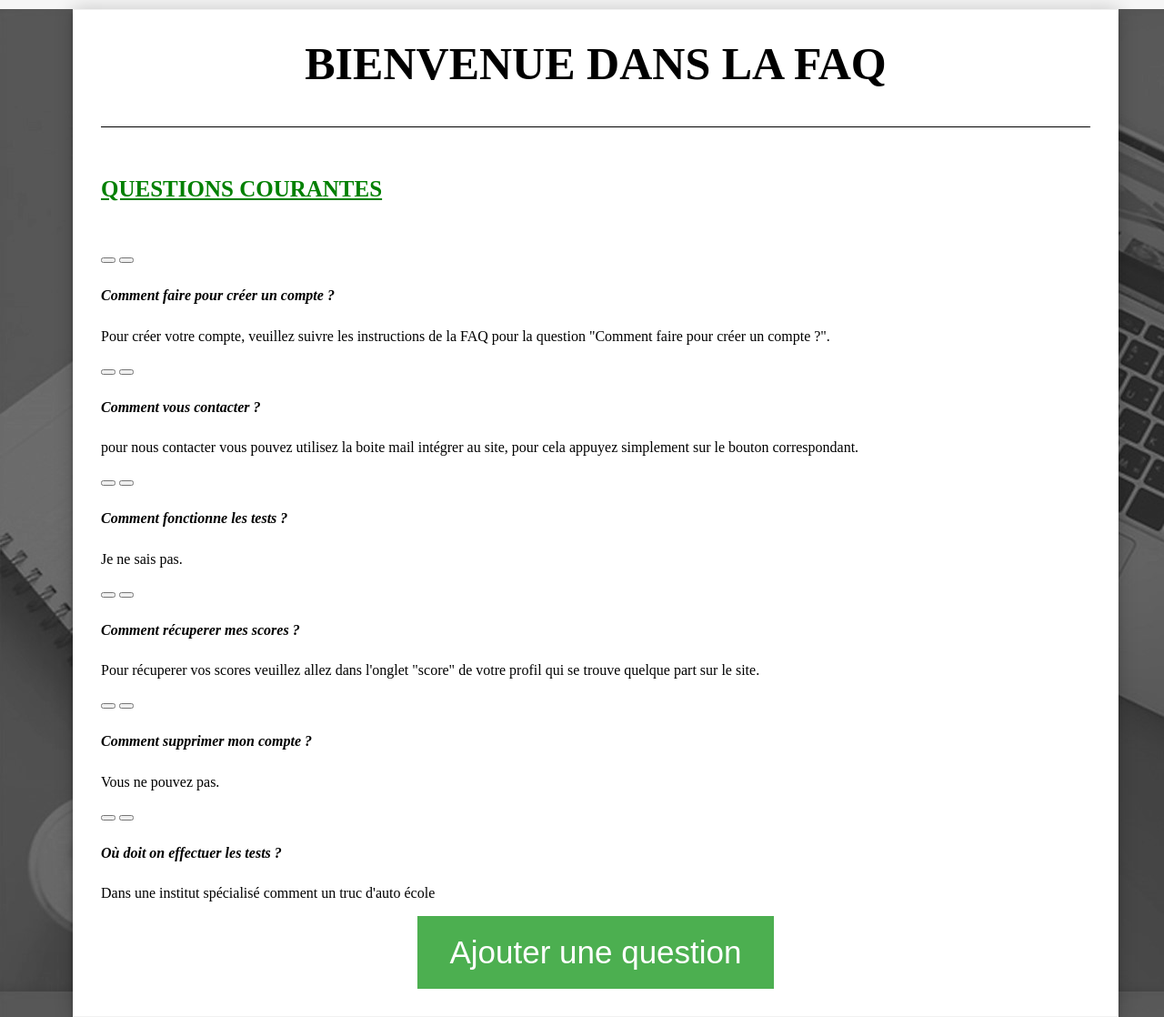
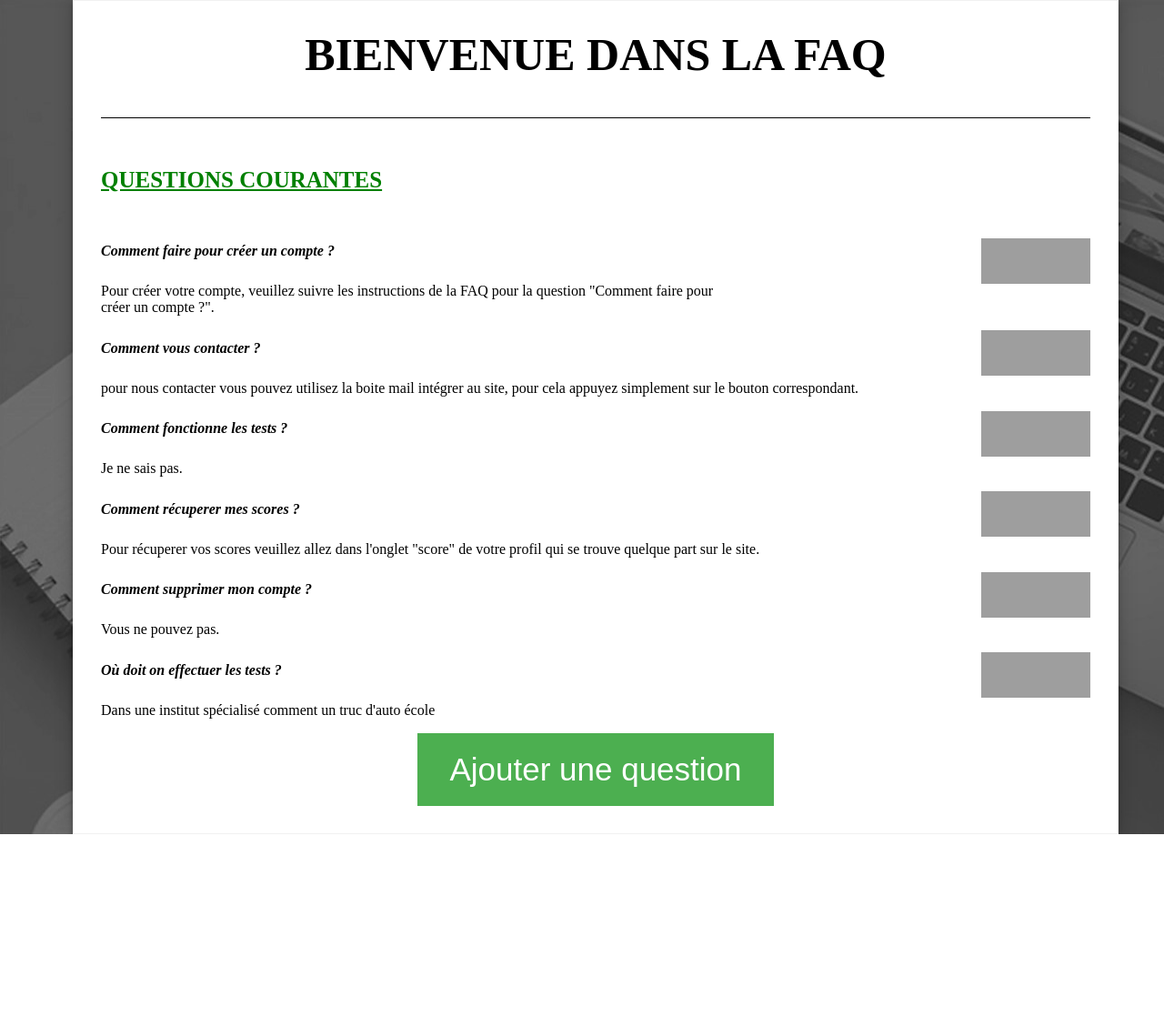
Before and after one commit to APP-G5C/site-APP, a PHP site: page /FAQadmin.php in a window 1280 px wide. Shown: the whole page at 91% size. After the commit the page ends 917 px from the top, so only its background shows below. Run offline with PHP 8.4, Linux system fonts and the light colour scheme; grey boxes are pictures that could not be loaded.

Commit message:
Add files via upload

```diff
--- a/site/FAQadmin.css
+++ b/site/FAQadmin.css
@@ -29,7 +29,7 @@ form {
 
     margin-right: 150px;
     margin-left: 80px;
-    margin-top: 10px;
+
 }
 
 html {
@@ -82,8 +82,32 @@ h4{
   display: block;
   margin : auto;
 
+
+}
+.buttonModif {
+  background-image: url("modifier.jpg");
+  border: none;
+  width: 60px;
+  height: 50px;
+  float: right;
+  cursor: pointer;
+  margin-left: 25%;
+}
+.buttonDelete {
+  background-image: url("cross.png");
+  border: none;
+  width: 60px;
+  height: 50px;
+  background-color:white;
+  float: right;
+  cursor: pointer;
+
 }
 
 .button:hover {
   background-color: green;
 }
+
+.buttonModif:hover {
+  background-color: green;
+}
```
